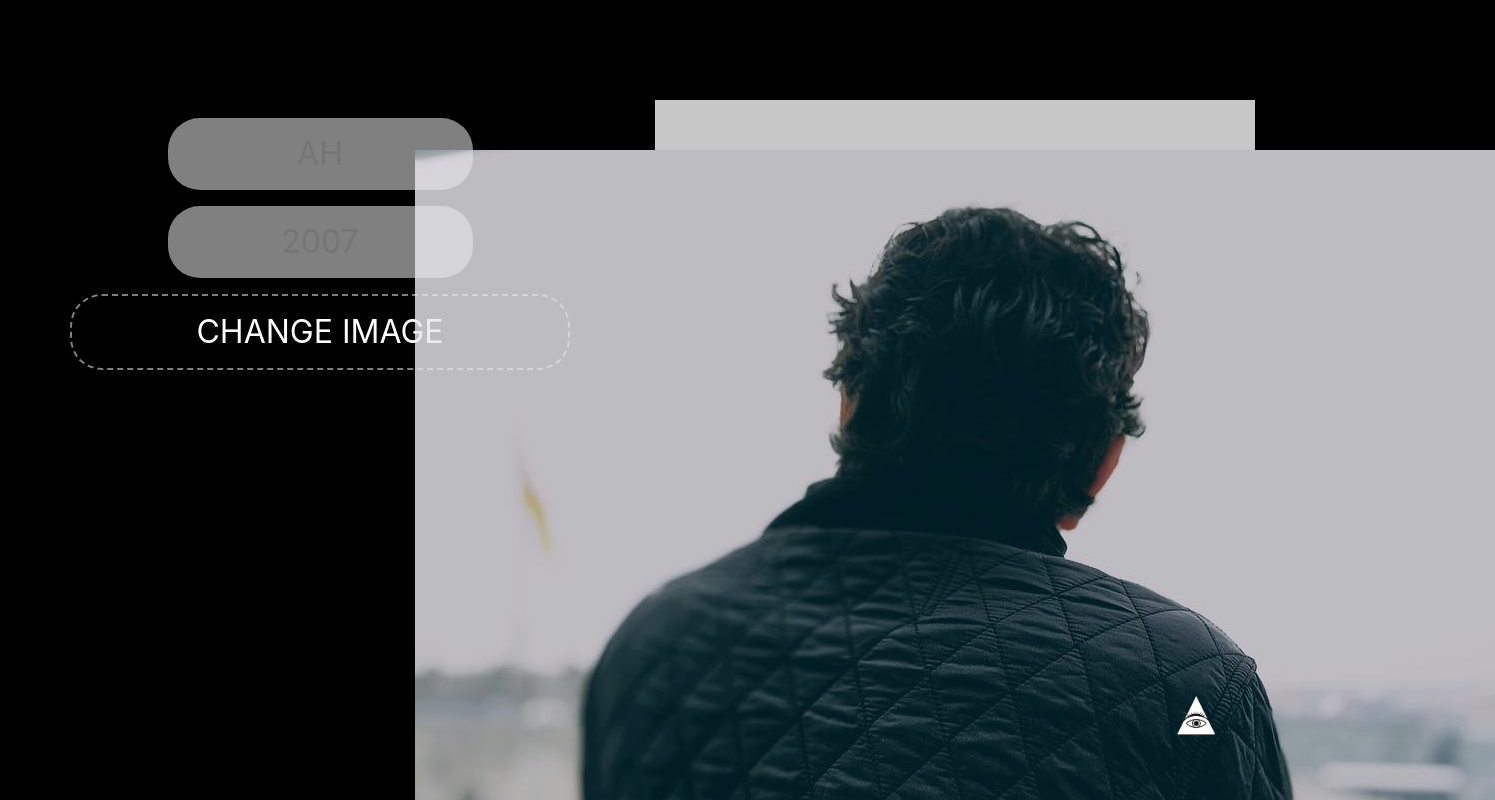
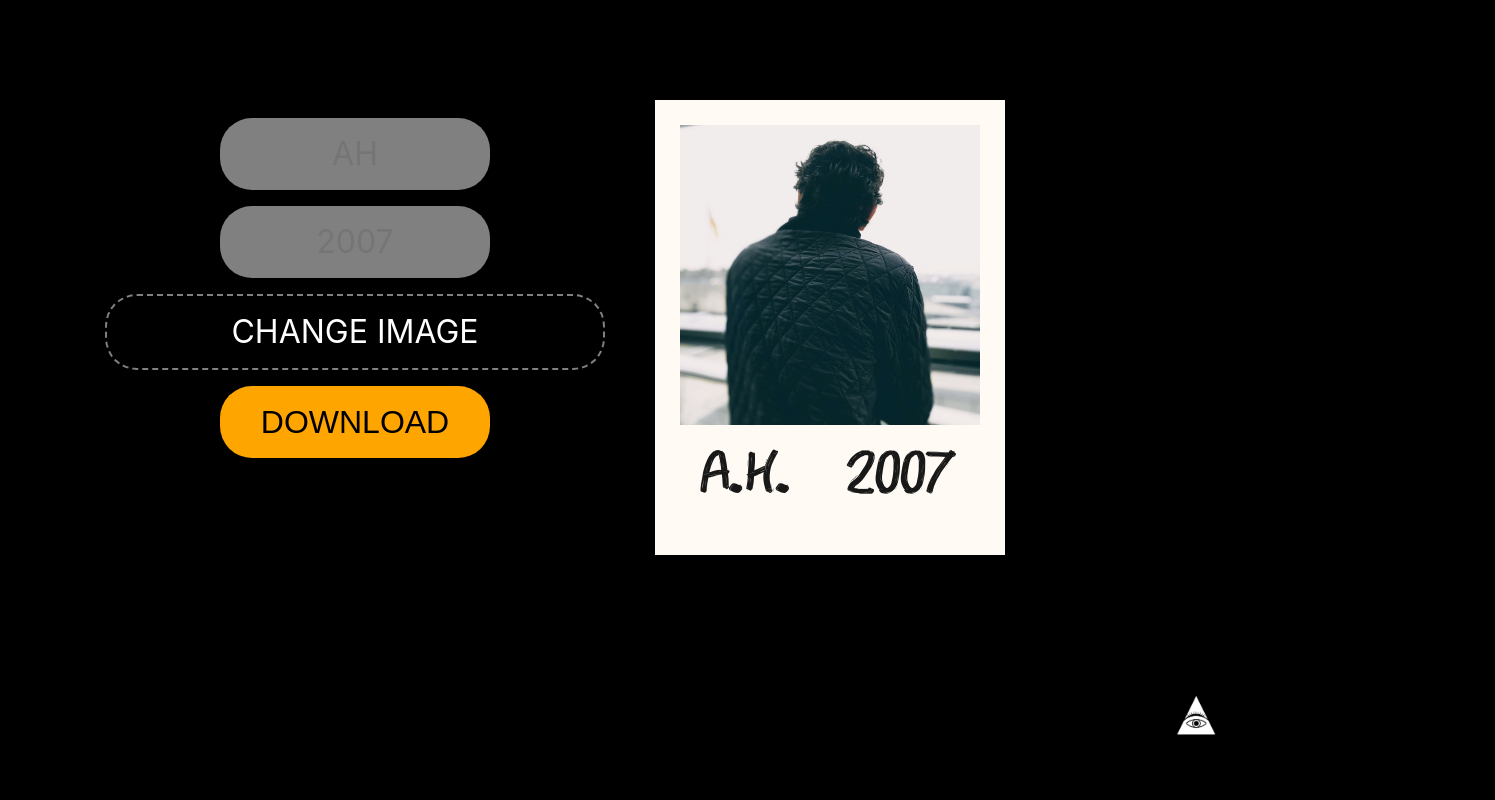
Before and after one commit to aynul/1989me, a plain HTML site: page index.html in a window 1280 px wide. Shown: the top 800 px of the page, 1495 px wide, since content can reach past the window. Drawn offline with nearby package versions, Linux system fonts and the light colour scheme.

Commit message:
added preview

```diff
--- a/css/style.css
+++ b/css/style.css
@@ -48,7 +48,13 @@ button:focus {
 
 #export {
   border: 0px solid grey;
-  position: relative;
+  display: block;
+}
+
+.center-block {
+   margin-left:auto;
+   margin-right:auto;
+   display:block;
 }
 
 
@@ -58,7 +64,7 @@ button:focus {
    top: 0px;
    width: 100%;
    height: 100%;
-   opacity: 0.90;
+   opacity: 1;
    z-index: 1;
    background-color: green;
    color: #FFFFFF;
@@ -68,14 +74,15 @@ button:focus {
 .frame {
   z-index: 2;
   background-color: #F6F6F6;
-  opacity: 0.90;
-  filter: opacity(0.90);
-  padding: 50px 50px 50px 50px;
-  width: 600px;
-  display: flex;
-  flex-direction: column;
-   align-items: center;
-   justify-content: center;
+  opacity: 1;
+  filter: sepia(0.10);
+  padding: 25px 50px 50px 25px;
+  width: 350px;
+}
+
+.center {
+  align-items: center;
+  justify-content: center;
 }
 
 .fileUpload {
@@ -109,7 +116,7 @@ a {
 }
 
 p {
-  font-size: 6em;
+  font-size: 4em;
   color: black;
   font-family: Marker;
   opacity: 0.9;
@@ -121,14 +128,14 @@ p {
 
 .bottom-row {
   z-index: 1000;
-  background-color: green;
-
   padding-top: 50px;
-  height: 100px;
+  height: 80px;
+  padding-left: 20px;
   width: 100%;
   display: flex;
   background-color: transparent;
   align-items: center;
+  flex-direction: row;
   box-shadow: 0 0 0 0px white;
   justify-content: space-between;
 }
--- a/index.html
+++ b/index.html
@@ -27,43 +27,37 @@
 
 <body>
 
-<div class="container-fluid" style="padding-top: 100px;">
+<div class="container" style="padding-top: 100px;">
 
   <div class="row">
 
-  <div class="col-md">
+  <div class="col-sm-12 col-md-6">
 
       <div class="input_container stretch edit">
-        <input type="text" id="live_update" style="text-transform:uppercase" placeholder="AH" maxlength="3"/>
+        <input type="text" id="live_update" style="form-field text-transform:uppercase" placeholder="AH" maxlength="3"/>
 
-        <input type="text" id="live_update_year" style="text-transform:uppercase" placeholder="2007" maxlength="4"/>
+        <input type="text" id="live_update_year" style="form-field text-transform:uppercase" placeholder="2007" maxlength="4"/>
 
           <div class="upload-btn-wrapper edit">
             <button class="btn">CHANGE IMAGE</button>
             <input type="file" id="uploadBtn" class="fileUpload" onchange="previewFile()"><br>
           </div>
+
+          <a class="btn download link" href="#" onclick="PrintDiv()">DOWNLOAD</a>
+
       </div>
 
   </div>
-  <div class="col-md-6">
+  <div class="col-sm-12 col-md-6">
+      <div id="export">
 
-
-      <div id="export">
-        <div id="image-background"></div>
         <div class="frame">
-          <img id="img-preview" src="./1989me.jpeg" height="500" alt="Image preview...">
+          <img id="img-preview" src="./1989me.jpeg" height="300" alt="Image preview...">
           <div class="bottom-row">
             <p class="left" id="user_initials">A.H.</p>
             <p class="right" id="year_output">2007</p>
           </div>
         </div>
-      </div>
-
-
-      <div class="links edit">
-      <!-- <a class="link" id="btn-export" href="" download="1989.png" onclick="PrintDiv()">Download Result</a> -->
-        <a class="download link" href="#" onclick="PrintDiv()">DOWNLOAD RESULT</a>
-
       </div>
   </div>
 </div>
@@ -72,6 +66,7 @@
 
 
 </div>
+
 <img src="./Alum-Eye-Square.png" class="logo"/>
 </body>
 <script  src="js/index.js"></script>
```
